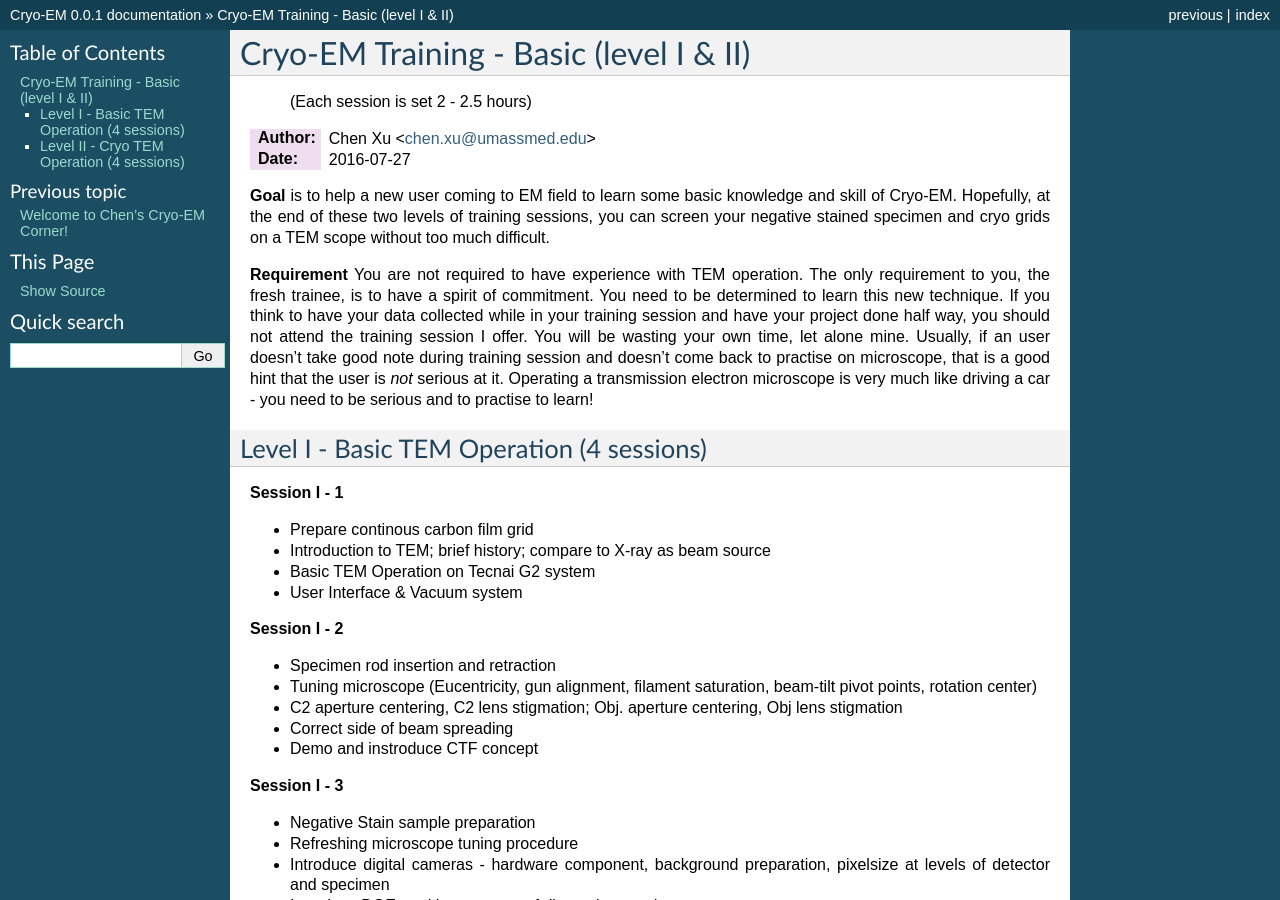
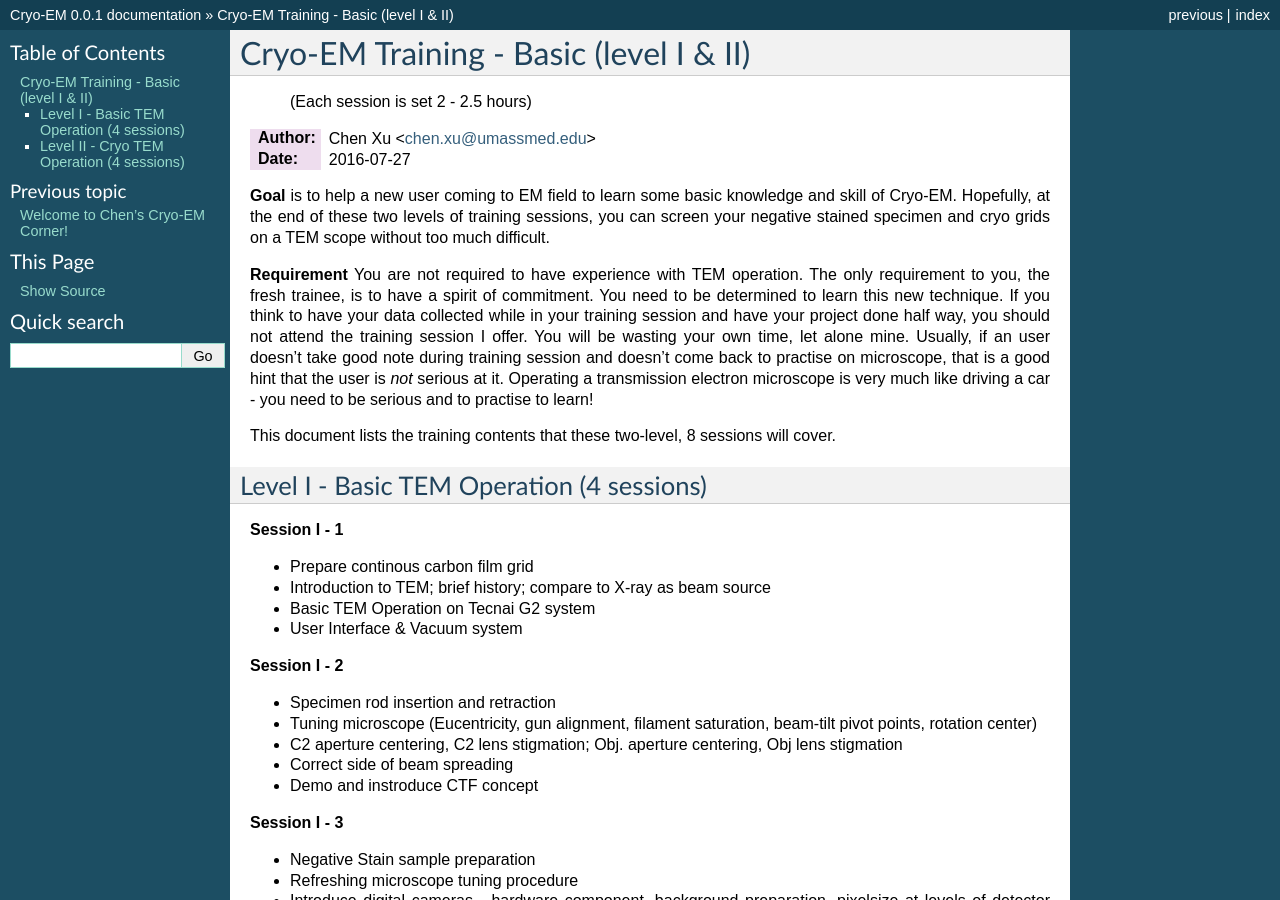
Before and after one commit to xuchen66/sphinx-emdocs, a Sphinx documentation site: the page built from source/cryo-em_training.rst, in a window 1280 px wide and 900 px high. Built offline with Sphinx 7.4.7, drawn with Linux system fonts in a browser that asks for light colours; pages that are not in the unit, such as notebooks, are missing from menus.

Commit message:
Update cryo-em_training.rst

```diff
--- a/source/cryo-em_training.rst
+++ b/source/cryo-em_training.rst
@@ -11,6 +11,8 @@ Cryo-EM Training - Basic (level I & II)
 **Goal** is to help a new user coming to EM field to learn some basic knowledge and skill of Cryo-EM. Hopefully, at the end of these two levels of training sessions, you can screen your negative stained specimen and cryo grids on a TEM scope without too much difficult.
 
 **Requirement** You are not required to have experience with TEM operation. The only requirement to you, the fresh trainee,  is to have a spirit of commitment. You need to be determined to learn this new technique. If you think to have your data collected while in your training session and have your project done half way, you should not attend the training session I offer. You will be wasting your own time, let alone mine. Usually, if an user doesn't take good note during training session and doesn't come back to practise on microscope, that is a good hint that the user is *not* serious at it. Operating a transmission electron microscope is very much like  driving a car - you need to be serious and to practise to learn!
+
+This document lists the training contents that these two-level, 8 sessions will cover.
 
 Level I - Basic TEM Operation (4 sessions)
 ------------------------------------------
```
